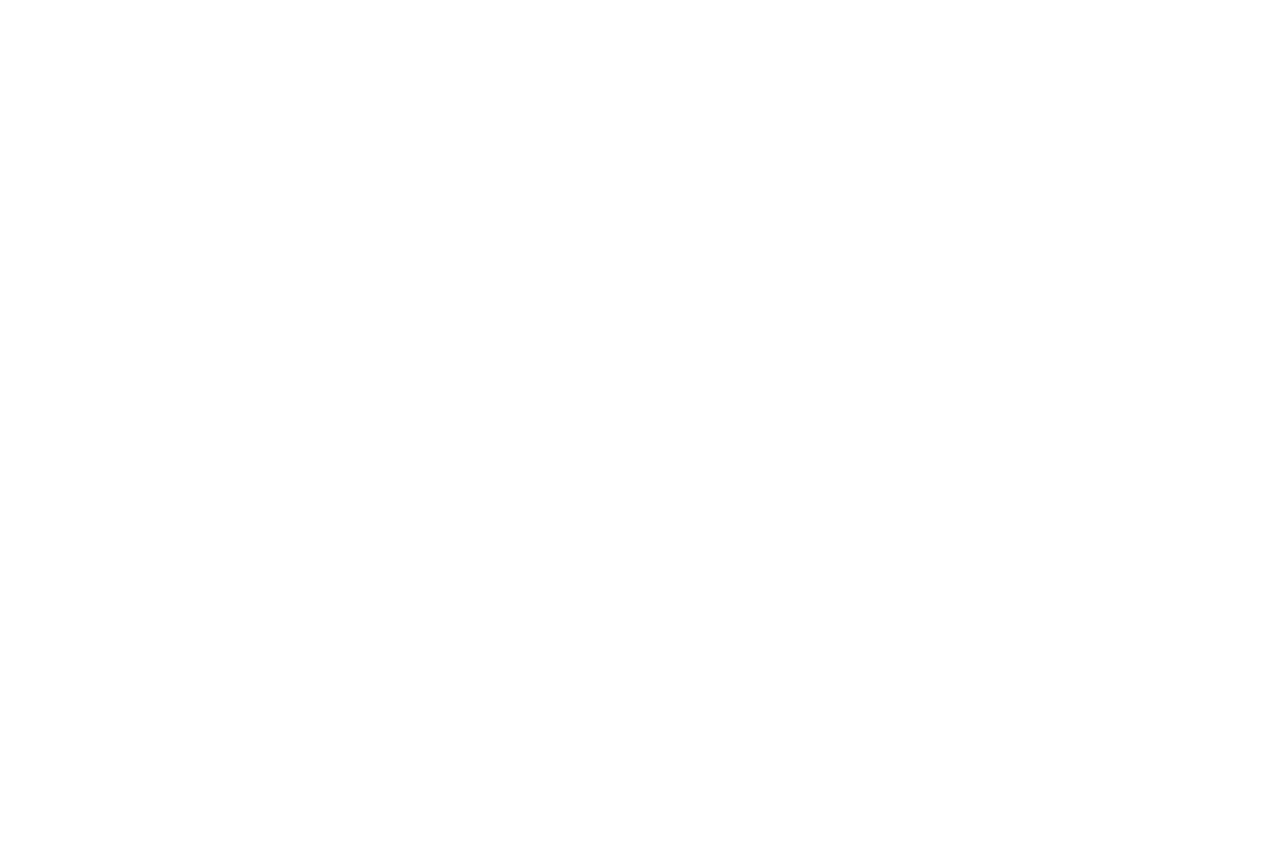
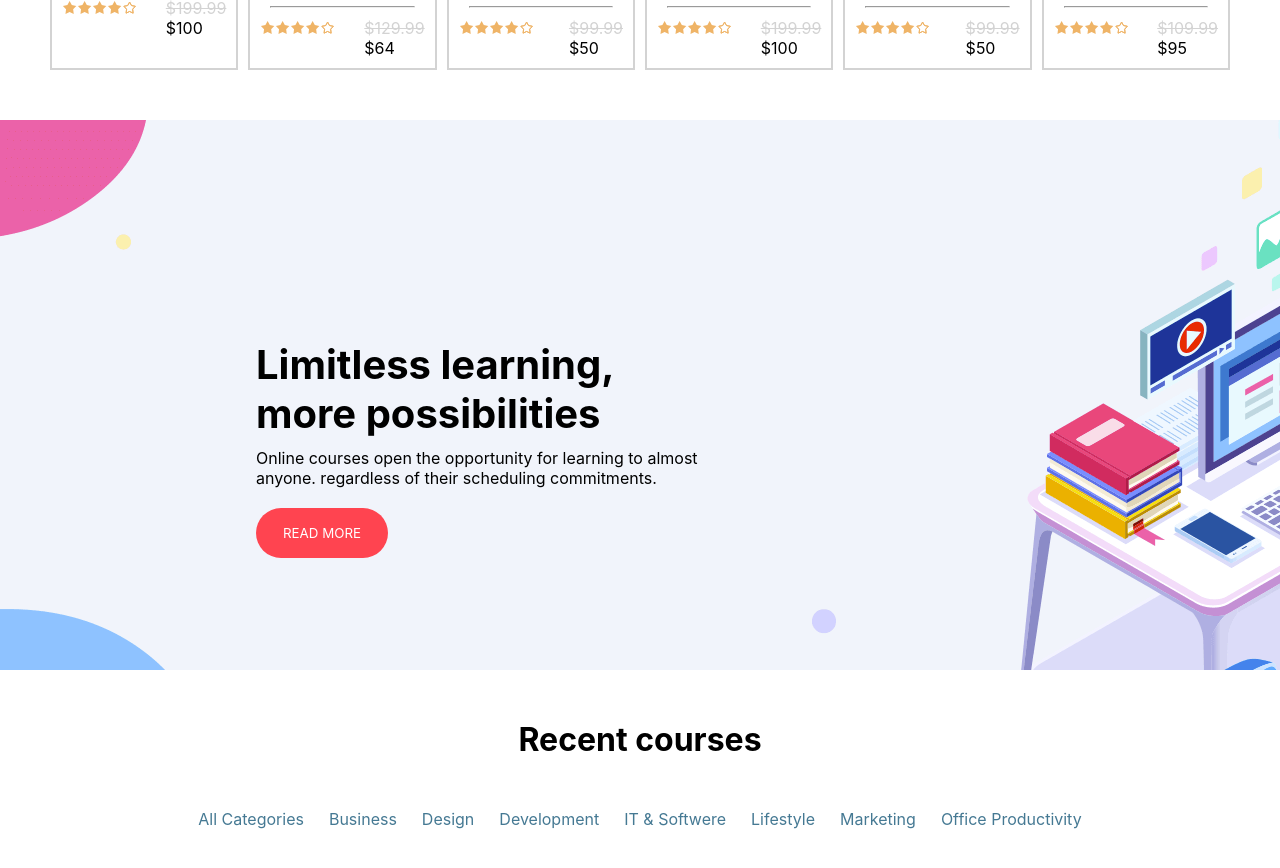
Before and after one commit to Aranel9966/Progetto-HTML-VueJS, a Vue app: page / in a window 1280 px wide. Shown: the part 1020-1888 px from the top of the page. Before the commit the page ends 1059 px from the top, so only its background shows below. Built offline with nearby package versions, Linux system fonts and the light colour scheme.

Commit message:
add AppMianTop fix bug header

```diff
--- a/src/App.vue
+++ b/src/App.vue
@@ -3,6 +3,7 @@ import AppHeader from './components/AppHeader.vue';
 import '@fortawesome/fontawesome-free/css/all.css';
 import AppjumbotronVue from './components/Appjumbotron.vue';
 import AppCard from './components/AppCard.vue';
+import AppMainTop from './components/AppMainTop.vue';
 export default{
   data(){
     return{
@@ -12,7 +13,8 @@ export default{
   components:{
     AppHeader,
     AppjumbotronVue,
-    AppCard
+    AppCard,
+    AppMainTop
   }
 }
 </script>
@@ -22,6 +24,7 @@ export default{
     <AppHeader></AppHeader>
     <AppjumbotronVue></AppjumbotronVue>
     <AppCard></AppCard>
+    <AppMainTop></AppMainTop>
   </div>
 </template>
 
--- a/src/components/AppJumbotron.vue
+++ b/src/components/AppJumbotron.vue
@@ -63,23 +63,23 @@ export default {
     .color{
         width: 60%;
         border-right: 200px solid transparent;
-        border-bottom: 325px solid #ff4450;
+        border-bottom: 406.11px solid #ff4450;
         position: absolute;
         top: 0;
         left: 0;
         .text{
+            width: 400px;
             color: white;
             position: absolute;
             top: 100px;
-            left:120px;
-            overflow: auto;
+            right:10%;
         }
     }
     .img{
         display: flex;
         justify-content: flex-end;
         img{
-            width: 800px;
+            width: 1000px;
         }
     }
 }
--- /dev/null
+++ b/src/components/AppMainTop.vue
@@ -0,0 +1,85 @@
+<script>
+export default {
+    name:'AppMainTop',
+    data(){
+        return{
+
+        }
+    }
+}
+</script>
+<template>
+    <div class="bg-main">
+        <div class="text">
+            <h1>
+                Limitless learning,
+                more possibilities
+            </h1>
+            <p>
+                Online courses open the opportunity for learning to almost anyone.
+                regardless of their scheduling commitments.
+            </p>
+            <button>READ MORE</button>
+        </div>
+    </div>
+    <div class="main-menu">
+        <h1>Recent courses</h1>
+        <div class="menu">
+            <ul>
+                <li> <a href="#"> All Categories</a></li>
+                <li> <a href="#"> Business</a></li>
+                <li> <a href="#"> Design</a></li>
+                <li> <a href="#"> Development</a></li>
+                <li> <a href="#"> IT & Softwere</a></li>
+                <li> <a href="#">  Lifestyle</a></li>
+                <li> <a href="#"> Marketing</a></li>
+                <li> <a href="#"> Office Productivity</a></li>
+            </ul>
+        </div>
+    </div>
+</template>
+<style lang="scss" scoped>
+.bg-main{
+    background-image: url('../../public/images/bg.png');
+    height: 550px;
+    width: 100%;
+    position: relative;
+    margin-bottom: 50px;
+    .text{
+        position: absolute;
+        top: 40%;
+        left: 20%;
+        width: 450px;
+        h1{
+            font-size: 40px;
+            padding-bottom: 10px;
+        }
+        button{
+            background-color: #ff4450;
+            border-radius: 40px;
+            padding: 15px 25px;
+            border-color: transparent;
+            color: white;
+            margin: 20px 0;
+        }
+    }
+}
+.main-menu{
+    text-align: center;
+    height: 200px;
+    .menu{
+        ul{
+            justify-content: center;
+            margin: 50px;
+            gap: 25px;
+            a:hover{
+                background-color: #f0f4fa;
+                color: rgb(131, 129, 129);
+                border-radius: 20px;
+                padding: 3px 10px;
+            }
+        }
+
+    }
+}
+</style>
--- a/src/style.css
+++ b/src/style.css
@@ -21,3 +21,14 @@
   font-family: Inter, system-ui, Avenir, Helvetica, Arial, sans-serif;
 
 }
+ul{
+  list-style-type: none;
+  display: flex;
+  flex-direction: row;
+  gap: 15px;
+}
+a{
+  text-decoration: none;
+  color: #457993;
+
+}
```
